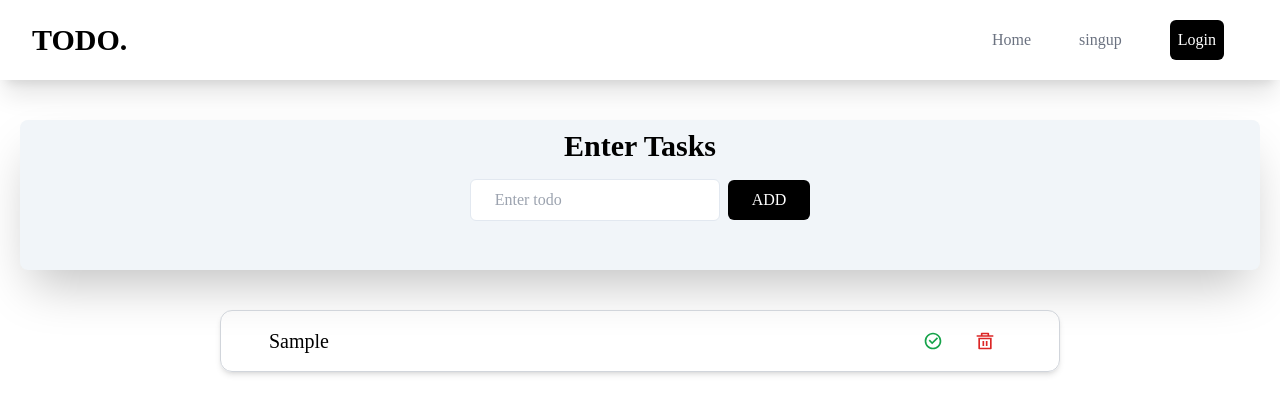
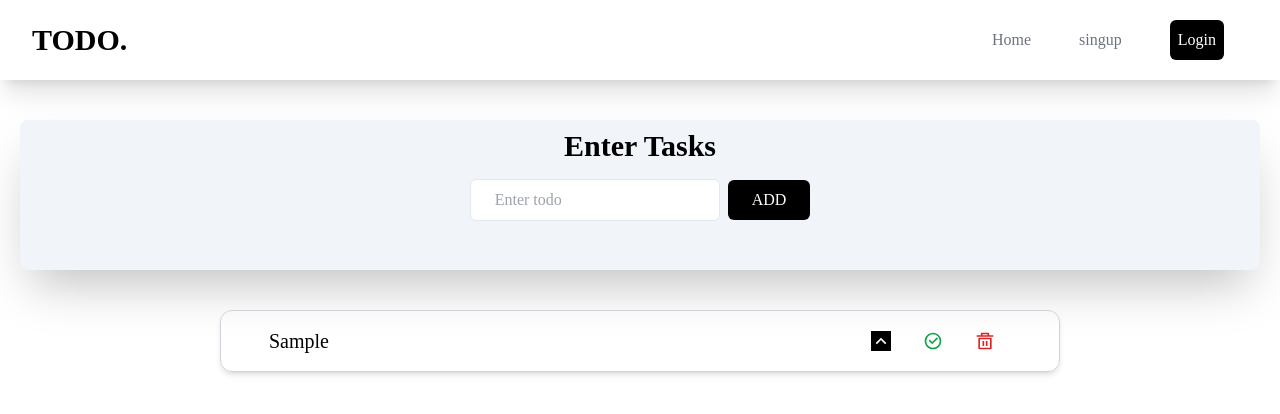
Before and after one commit to julydeath/todo-list, a React (Create React App) app: page /todo in a window 1280 px wide. Both pictures are taken after typing "Sample" into the empty fields and a click on the button "ADD". Shown: the top 414 px of the page. Built offline with nearby package versions, Linux system fonts and the light colour scheme; no server answers.

Commit message:
chore :delete  fun added

```diff
--- a/package.json
+++ b/package.json
@@ -7,6 +7,7 @@
     "@testing-library/react": "^13.4.0",
     "@testing-library/user-event": "^13.5.0",
     "firebase": "^9.22.1",
+    "nanoid": "^4.0.2",
     "react": "^18.2.0",
     "react-dom": "^18.2.0",
     "react-icons": "^4.9.0",
--- /dev/null
+++ b/src/components/Notes.jsx
@@ -0,0 +1,12 @@
+import React from "react";
+
+export const Notes = () => {
+  return (
+    <div>
+      <form>
+        <textarea />
+        <button>ADD</button>
+      </form>
+    </div>
+  );
+};
--- a/src/components/TodoInput.jsx
+++ b/src/components/TodoInput.jsx
@@ -1,14 +1,25 @@
 import React, { useRef, useState } from "react";
 import Todos from "./Todos";
+import { nanoid } from "nanoid";
 
 const TodoInput = () => {
   const inputRef = useRef();
   const [todos, setTodos] = useState([]);
+  const [error, setError] = useState("");
+  console.log(todos);
 
   const handleSubmmit = (e) => {
     e.preventDefault();
-    setTodos([...todos, inputRef.current.value]);
+    if (inputRef.current.value === "") {
+      return setError("Input field empty");
+    }
+    setTodos([...todos, { id: nanoid(), task: inputRef.current.value }]);
     inputRef.current.value = "";
+  };
+
+  const todoList = (id) => {
+    const newlist = todos.filter((todo) => todo.id !== id);
+    setTodos(newlist);
   };
 
   return (
@@ -27,7 +38,7 @@ const TodoInput = () => {
           </button>
         </form>
       </div>
-      <Todos todos={todos} />
+      <Todos todos={todos} todoList={todoList} />
     </div>
   );
 };
--- a/src/components/TodoList.jsx
+++ b/src/components/TodoList.jsx
@@ -3,16 +3,37 @@ import {
   RiDeleteBin5Line,
   RiCheckboxCircleLine,
   RiCheckboxCircleFill,
+  RiArrowUpSLine,
+  RiArrowDownSLine,
 } from "react-icons/ri";
 
-const TodoList = ({ todo }) => {
+const TodoList = ({ todo, newTodo }) => {
   const [complete, setComplete] = useState(false);
+  const [isnotes, setIsNotes] = useState(false);
+
   return (
+    <div className="max-w-[840px] mx-auto">
       <div className="max-w-[840px] m-auto flex justify-between border border-gray-300 my-4 px-12 py-4 rounded-xl shadow-md">
         <div>
-        <p className={complete ? "line-through text-xl" : "text-xl"}>{todo}</p>
+          <p className={complete ? "line-through text-xl" : "text-xl"}>
+            {todo}
+          </p>
         </div>
         <div className="flex">
+          {isnotes ? (
+            <RiArrowDownSLine
+              size={20}
+              className="mx-4 mt-1 bg-black text-white"
+              onClick={() => setIsNotes(!isnotes)}
+            />
+          ) : (
+            <RiArrowUpSLine
+              size={20}
+              className=" mx-4 mt-1 bg-black text-white"
+              onClick={() => setIsNotes(!isnotes)}
+            />
+          )}
+
           {complete ? (
             <RiCheckboxCircleFill
               size={20}
@@ -29,8 +50,15 @@ const TodoList = ({ todo }) => {
           <RiDeleteBin5Line
             size={20}
             className="mx-4 text-red-600 mt-1 hover:cursor-pointer"
+            onClick={() => newTodo()}
           />
         </div>
+      </div>
+      {/* {isnotes ? (
+        <div className="">
+          <Notes />
+        </div>
+      ) : null} */}
     </div>
   );
 };
--- a/src/components/Todos.jsx
+++ b/src/components/Todos.jsx
@@ -1,11 +1,17 @@
 import React from "react";
 import TodoList from "./TodoList";
 
-const Todos = ({ todos }) => {
+const Todos = ({ todos, todoList }) => {
+  const newTodo = (id) => {
+    todoList(id);
+  };
+
   return (
     <div>
-      {todos.map((todo, index) => (
-        <div key={index}>{<TodoList todo={todo} />}</div>
+      {todos.map((todo) => (
+        <div key={todo.id}>
+          {<TodoList todo={todo.task} newTodo={() => newTodo(todo.id)} />}
+        </div>
       ))}
     </div>
   );
```
Also changed, not shown: 1 other file (tests, documents, lock files or other folders). Lines whose indentation alone changed are shown as unchanged.
